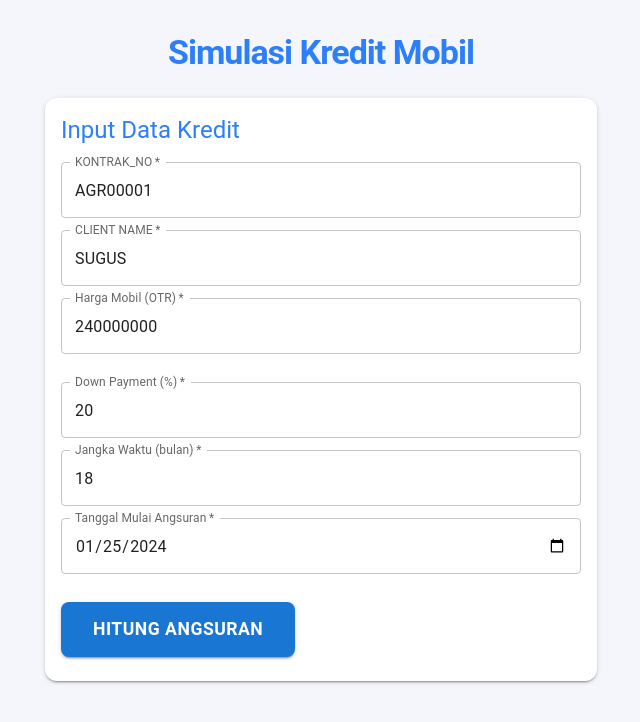
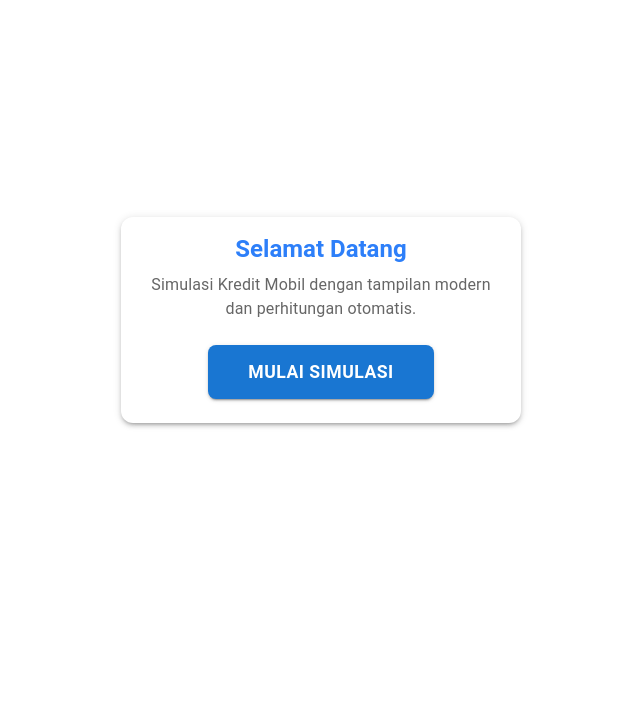
Before and after one commit to sultonsabillar/simulasi-kredit-mobil, a React (Create React App) app: page / in a window 1280 px wide. Shown: the top 722 px of the page, without its empty margins (319-959 px from the left). Built offline with nearby package versions, Linux system fonts and the light colour scheme.

Commit message:
feat : menambahkan start menu awal.

```diff
--- a/src/App.js
+++ b/src/App.js
@@ -2,6 +2,7 @@ import React, { useState } from 'react';
 import FormSimulasi from './FormSimulasi';
 import HasilSimulasi from './HasilSimulasi';
 import JadwalAngsuran from './JadwalAngsuran';
+import StartMenu from './StartMenu';
 import { Box, Typography, Container } from '@mui/material';
 
 function hitungSimulasi(form) {
@@ -48,6 +49,7 @@ function buatJadwal(hasil) {
 }
 
 function App() {
+  const [started, setStarted] = useState(false);
   const [hasil, setHasil] = useState(null);
   const [jadwal, setJadwal] = useState([]);
 
@@ -56,6 +58,10 @@ function App() {
     setHasil(hasilSimulasi);
     setJadwal(buatJadwal(hasilSimulasi));
   };
+
+  if (!started) {
+    return <StartMenu onStart={() => setStarted(true)} />;
+  }
 
   return (
     <Box sx={{ minHeight: '100vh', background: '#f4f6fb', py: 4 }}>
--- /dev/null
+++ b/src/StartMenu.js
@@ -0,0 +1,29 @@
+import React from 'react';
+import { Card, CardContent, CardHeader, Button, Typography, Box } from '@mui/material';
+
+export default function StartMenu({ onStart }) {
+  return (
+    <Box sx={{ minHeight: '80vh', display: 'flex', alignItems: 'center', justifyContent: 'center' }}>
+      <Card sx={{ maxWidth: 400, mx: 'auto', borderRadius: 3, boxShadow: 3 }}>
+        <CardHeader
+          title={<Typography variant="h5" fontWeight={700} color="#2d7ff9">Selamat Datang</Typography>}
+          sx={{ textAlign: 'center', pb: 0 }}
+        />
+        <CardContent sx={{ textAlign: 'center', pt: 1 }}>
+          <Typography variant="body1" color="text.secondary" mb={3}>
+            Simulasi Kredit Mobil dengan tampilan modern dan perhitungan otomatis.
+          </Typography>
+          <Button
+            variant="contained"
+            color="primary"
+            size="large"
+            sx={{ px: 5, py: 1.5, fontWeight: 600, fontSize: '1.1rem', borderRadius: 2 }}
+            onClick={onStart}
+          >
+            Mulai Simulasi
+          </Button>
+        </CardContent>
+      </Card>
+    </Box>
+  );
+}
```
